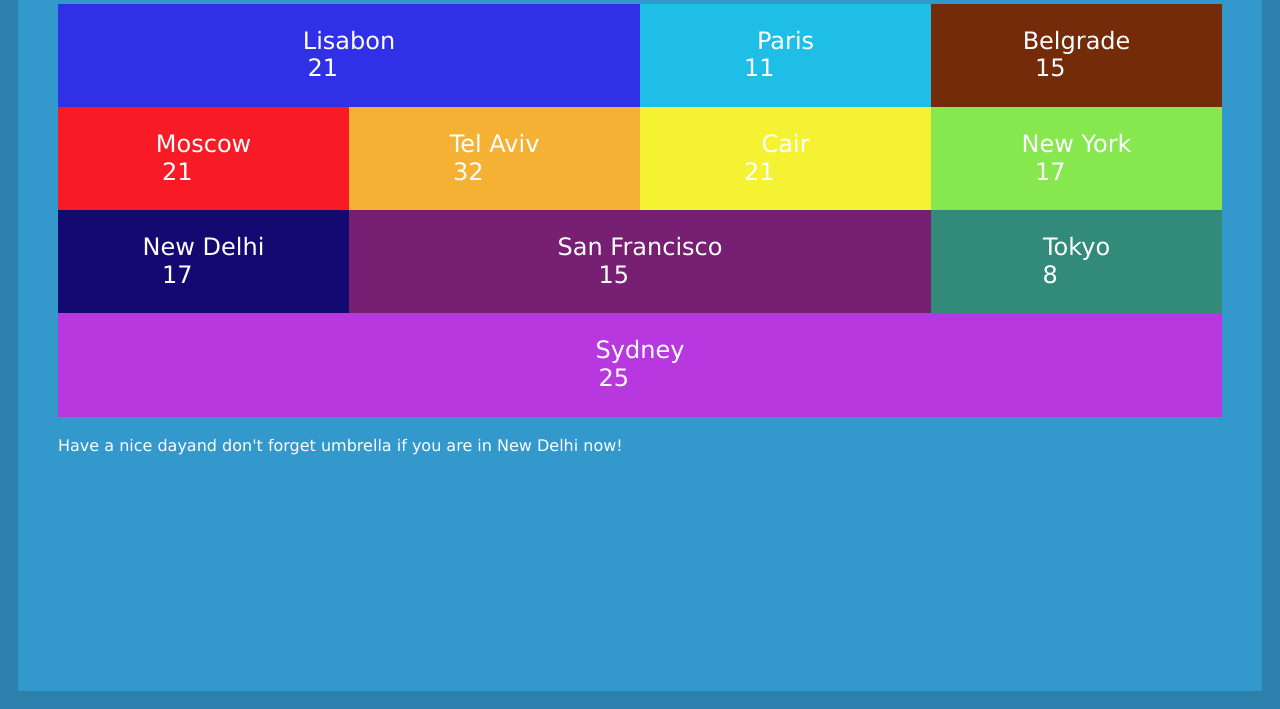
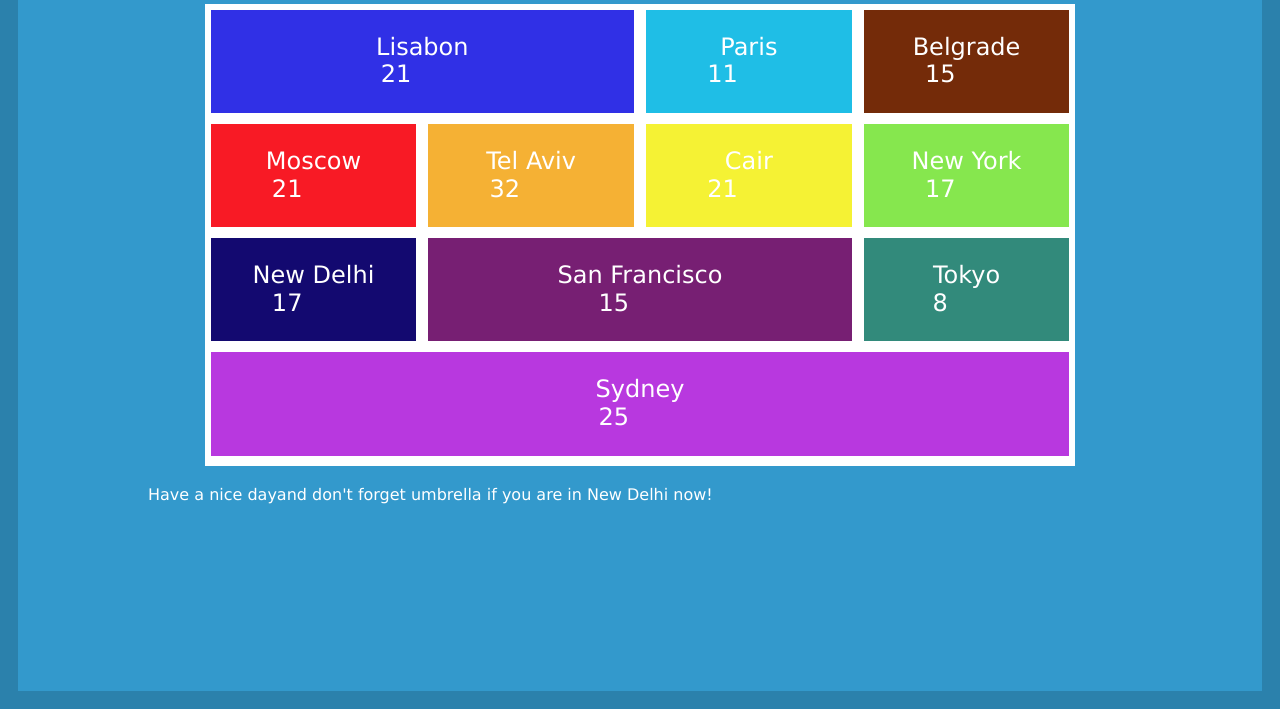
Before and after one commit to AlenaKrupnikova/Weather-Forecast, a plain HTML site: page index.html in a window 1280 px wide. Shown: the part 91-800 px from the top of the page. Drawn offline with Linux system fonts and the light colour scheme; a web font is replaced by a local one.

Commit message:
border added

```diff
--- a/css/style.css
+++ b/css/style.css
@@ -17,128 +17,71 @@ body {
 .h1 {
     color: white;
     width: 50%;
-    margin: 20px 40px;
+    margin: 20px 130px;
 }
 .container {
-    display:block;
-    margin: auto;
     list-style-type: none;
     font-size: 0;
-    padding: 0 40px;
+    padding: 0 ;
+    border-bottom: 5px solid white;
+    width: 70%;
+    margin: auto;
 }
 .Lisabon {
-    display: inline-block;
     background-color: rgb(48, 48, 230) ;
     width: 50%;
-    text-align: center;
-    color: white;
-    border: 3px white;
-    font-size: 24px;
 }
 .Paris {
-    display: inline-block;
     background-color: rgb(31, 190, 230) ;
     width: 25%;
-    text-align: center;
-    color: white;
-    border: 3px white;
-    font-size: 24px;
 }
 .wi {
     opacity: 50%;
 }
 .Belgrade {
-    display: inline-block;
     background-color: rgb(116, 43, 9) ;
     width: 25%;
-    text-align: center;
-    color: white;
-    border: 3px white;
-    font-size: 24px;
 }
 .Moscow {
-    display: inline-block;
     background-color: rgb(248, 26, 37) ;
     width: 25%;
-    text-align: center;
-    color: white;
-    border: 3px white;
-    font-size: 24px;
 }
-.TelAviv {
-    display: inline-block;
+ .TelAviv {
     background-color:rgb(245, 177, 52) ;
     width: 25%;
-    text-align: center;
-    color: white;
-    border: 3px white;
-    font-size: 24px;
 }
 .Cair {
-    display: inline-block;
     background-color:rgb(245, 242, 52) ;
     width: 25%;
-    text-align: center;
-    color: white;
-    border: 3px white;
-    font-size: 24px;
 }
 .NewYork {
-    display: inline-block;
     background-color:rgb(134, 231, 78) ;
     width: 25%;
-    text-align: center;
-    color: white;
-    border: 3px white;
-    font-size: 24px;
 }
 .NewDelhi {
-    display: inline-block;
     background-color:rgb(19, 9, 112) ;
     width: 25%;
-    text-align: center;
-    color: white;
-    border: 3px white;
-    font-size: 24px;
 }
 .SanFrancisco {
-    display: inline-block;
     background-color:rgb(119, 31, 115) ;
     width: 50%;
-    text-align: center;
-    color: white;
-    border: 3px white;
-    font-size: 24px;
 }
 .Tokyo {
-    display: inline-block;
     background-color:rgb(50, 138, 123) ;
     width: 25%;
-    text-align: center;
-    color: white;
-    border: 3px white;
-    font-size: 24px;
 }
 .Sydney {
-    display: inline-block;
     background-color:rgb(184, 56, 223) ;
     width: 100%;
-    text-align: center;
-    color: white;
-    border-bottom: 5px white;
-    font-size: 24px;
-}
-.li {
-    opacity: 0,5;
+    }
+li {
     cursor: pointer;
-}
-.li:hover {
-    opacity: 1;
+    border: 6px solid white;
 }
 .Wish {
     color: white;
     display: inline-block;
-    padding: 20px 40px;
+    padding: 20px 130px;
 }
 .container:hover> li {
     opacity: 0.5;
@@ -147,3 +90,10 @@ body {
     opacity: 1;
     transition: opacity 0.5s;
 }
+.similar {
+    display: inline-block;
+    text-align: center;
+    color: white;
+    border-bottom: 5px solid white;
+    font-size: 24px;
+}
--- a/index.html
+++ b/index.html
@@ -18,17 +18,17 @@
     </div>
 <div >
     <ul class="container">
-        <li class="Lisabon"><p>Lisabon <br> 21 <i class="wi wi-celsius"></i> <i class="wi wi-day-sunny"></i></p></li>
-        <li class="Paris"><p>Paris <br> 11 <i class="wi wi-celsius"></i> <i class="wi wi-night-sleet"></i></p></li>
-        <li class="Belgrade"><p>Belgrade <br> 15 <i class="wi wi-celsius"></i> <i class="wi wi-day-cloudy"></i></p></li>
-        <li class="Moscow"><p>Moscow <br> 21 <i class="wi wi-celsius"></i> <i class="wi wi-day-cloudy-high"></i></p></li>
-        <li class="TelAviv"><p>Tel Aviv <br> 32 <i class="wi wi-celsius"></i> <i class="wi wi-hot"></i></p></li>
-        <li class="Cair"><p>Cair <br> 21 <i class="wi wi-celsius"></i> <i class="wi wi-day-sunny"></i></p></li>
-        <li class="NewYork"><p>New York <br> 17 <i class="wi wi-celsius"></i> <i class="wi wi-day-sleet-storm"></i></p></li>
-        <li class="NewDelhi"><p>New Delhi <br> 17 <i class="wi wi-celsius"></i> <i class="wi wi-rain-wind"></i></p></li>
-        <li class="SanFrancisco"><p>San Francisco <br> 15 <i class="wi wi-celsius"></i> <i class="wi wi-day-cloudy"></i></p></li>
-        <li class="Tokyo"><p>Tokyo <br> 8 <i class="wi wi-celsius"></i> <i class="wi wi-night-clear"></i></p></li>
-        <li class="Sydney"><p>Sydney <br> 25 <i class="wi wi-celsius"></i> <i class="wi wi-night-cloudy"></i></p></li>
+        <li class="Lisabon similar"><p>Lisabon <br> 21 <i class="wi wi-celsius"></i> <i class="wi wi-day-sunny"></i></p></li>
+        <li class="Paris similar"><p>Paris <br> 11 <i class="wi wi-celsius"></i> <i class="wi wi-night-sleet"></i></p></li>
+        <li class="Belgrade similar"><p>Belgrade <br> 15 <i class="wi wi-celsius"></i> <i class="wi wi-day-cloudy"></i></p></li>
+        <li class="Moscow similar"><p>Moscow <br> 21 <i class="wi wi-celsius"></i> <i class="wi wi-day-cloudy-high"></i></p></li>
+        <li class="TelAviv similar"><p>Tel Aviv <br> 32 <i class="wi wi-celsius"></i> <i class="wi wi-hot"></i></p></li>
+        <li class="Cair similar"><p>Cair <br> 21 <i class="wi wi-celsius"></i> <i class="wi wi-day-sunny"></i></p></li>
+        <li class="NewYork similar"><p>New York <br> 17 <i class="wi wi-celsius"></i> <i class="wi wi-day-sleet-storm"></i></p></li>
+        <li class="NewDelhi similar"><p>New Delhi <br> 17 <i class="wi wi-celsius"></i> <i class="wi wi-rain-wind"></i></p></li>
+        <li class="SanFrancisco similar"><p>San Francisco <br> 15 <i class="wi wi-celsius"></i> <i class="wi wi-day-cloudy"></i></p></li>
+        <li class="Tokyo similar"><p>Tokyo <br> 8 <i class="wi wi-celsius"></i> <i class="wi wi-night-clear"></i></p></li>
+        <li class="Sydney similar"><p>Sydney <br> 25 <i class="wi wi-celsius"></i> <i class="wi wi-night-cloudy"></i></p></li>
     </ul>
 </div>
 <span class="Wish"> Have a nice dayand don't forget umbrella if you are in New Delhi now!</span>
```
